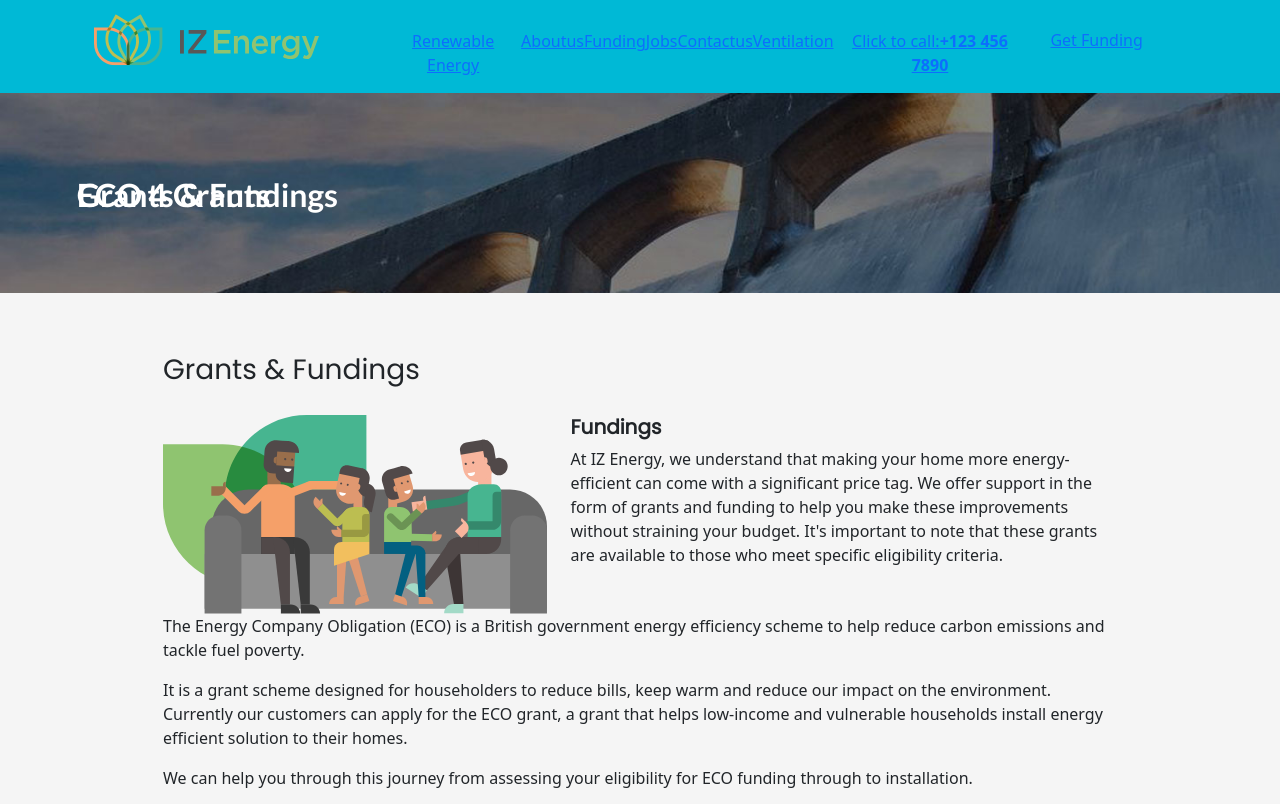
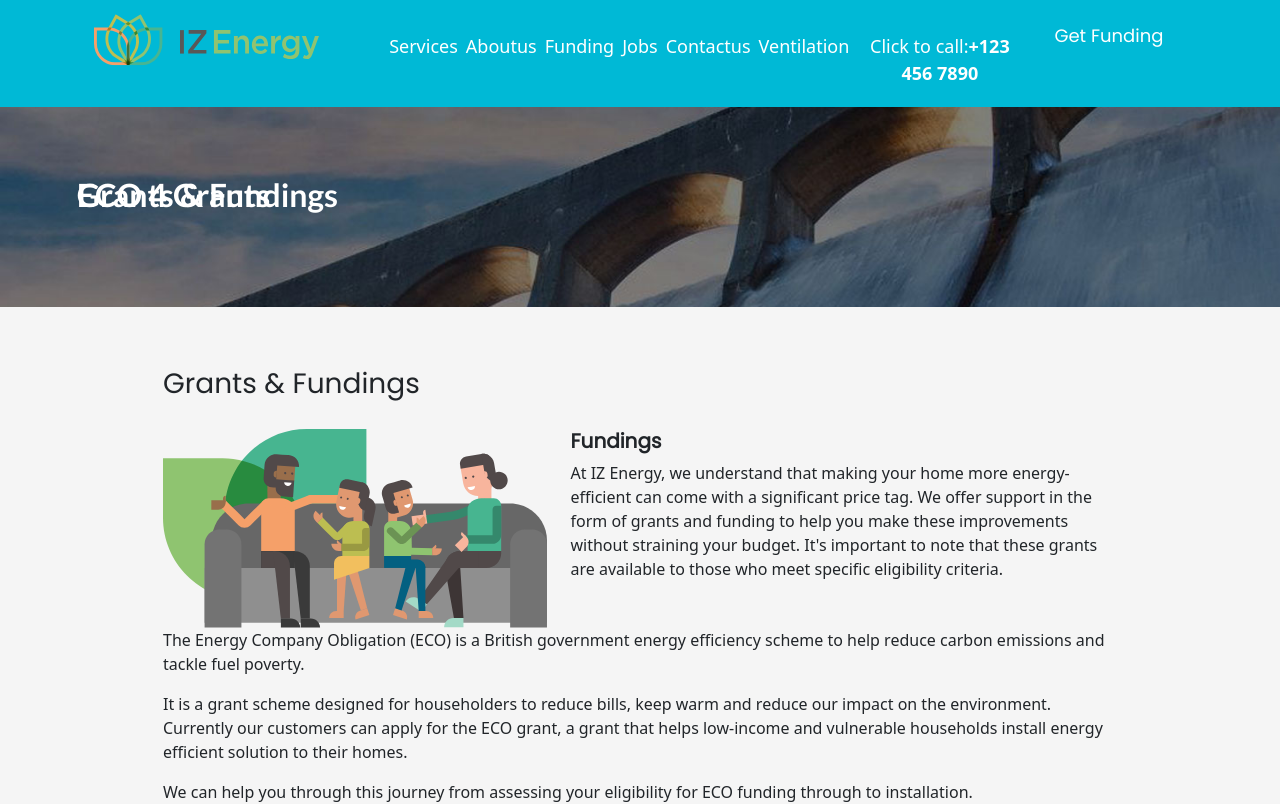
Before and after one commit to nithyasensri/energyiz, a React (Create React App) app: page /energyiz/funding in a window 1280 px wide. Shown: the top 804 px of the page. Built offline with nearby package versions, Linux system fonts and the light colour scheme.

Commit message:
Fixed bug/Added new feature

```diff
--- a/src/App.css
+++ b/src/App.css
@@ -39,7 +39,7 @@
   padding-left: 10px !important;
 }
 
-.list-col li {
+.list-col menu-a {
   margin-right: 5px;
   text-decoration: none !important;
   position: relative;
@@ -48,7 +48,7 @@
   font-family: font6;
 }
 
-.list-col li .dropdown-menu {
+.list-col menu-a .dropdown-menu {
   display: block;
   position: absolute;
   top: 100%;
@@ -66,14 +66,14 @@
 
 }
 
-.dropdown-menu li a, .submenu li a {
+.dropdown-menu menu-b, .submenu menu-c {
   color: #000 !important;
 }
 
 
 
 
-.list-col li:hover .dropdown-menu {
+.list-col men-a:hover .dropdown-menu {
   opacity: 1;
   transform: translateY(0);
   pointer-events: auto;
@@ -85,7 +85,7 @@
   padding-top: 18px;
 }
 
-.small-list li a {
+.small-list .men-d {
   text-decoration: none;
   color: #000;
   font-size: 18px;
@@ -94,7 +94,7 @@
 }
 
 
-.list-col li a, .small-list li a {
+.list-col .menu-a, .small-list .men-d {
   text-decoration: none;
   color: #fff;
   font-size: 18px;
@@ -102,21 +102,19 @@
   text-decoration: none !important;
 }
 
-.small-list li a {
+/* .small-list .men-d {
   text-decoration: none;
   color: #000;
   font-size: 18px;
   padding: 4px;
   text-decoration: none !important;
+} */
+
+.submenu menu-b {
+  list-style: none;
+  font-size: 15px;
 }
 
-.submenu li {
-  list-style: none;
-}
-
-.submenu li a {
-  font-size: 15px;
-}
 
 .logo {
   height: 80px;
@@ -138,7 +136,7 @@
   padding-top: 10px;
 }
 
-.funding a {
+.funding .men-d {
   background-color: rgba(250, 152, 15, 1);
   color: #fff !important;
   padding: 12px 22px 12px 26px !important;
@@ -152,7 +150,7 @@
   box-shadow: 8px 8px 0px 0px rgba(0, 0, 0, 1);
 }
 
-.funding a:hover {
+.funding:hover {
   transform: translateY(4px);
   box-shadow: 0 2px 4px rgba(0, 0, 0, 0.2);
 }
--- a/src/App.js
+++ b/src/App.js
@@ -32,8 +32,8 @@ function App() {
               <Routes>
                 <Route path="/" element={<Home />} />
                 <Route path="/renewable" element={<RenewablePage />} />
-                <Route path="/solarpv" element={<Solarpv/>} />
-                <Route path="/airsource" element={<Airsource/>} />
+                <Route path="/solarpv" element={<Solarpv />} />
+                <Route path="/airsource" element={<Airsource />} />
 
                 <Route path="/insulation" element={<Insulation/>}/>
                 <Route path="/underfloor" element={<Underinsulation/>}/>
--- a/src/components/Navigation.js
+++ b/src/components/Navigation.js
@@ -11,43 +11,43 @@ const Navigation = () => {
             <Col sm={12} md={11} className="text-center">
                 <Row>
                     <Col sm={12} md={3} className='logo'>
-                        <a href="/">
+                        <Link to="/" className=''>
                             <img src={logo} alt="logo" />
-                        </a>
+                        </Link>
                     </Col>
                     <Col sm={12} md={7}>
                         <nav className='menu'>
                             <ul className='list-col'>
-                                <Link className=''>Renewable Energy</Link>
+                                <Link className='menu-a men-a'>Services</Link>
                                 <ul className="dropdown-menu">
-                                    <Link to="/renewable" className=''>Renewable Energy</Link>
+                                    <Link to="/renewable" className='menu-b'>Renewable Energy</Link>
                                     <ul className='submenu'>
-                                        <Link to="/solarpv" className=''>SolarPv & Solar Batteries</Link>
-                                        <Link to="/airsource" className=''>Air Source Heat Pumps</Link>
+                                        <Link to="/solarpv" className='menu-c'>SolarPv & Solar Batteries</Link>
+                                        <Link to="/airsource" className='menu-c'>Air Source Heat Pumps</Link>
                                     </ul>
-                                    <Link to="/insulation" className=''>Insulation</Link>
+                                    <Link to="/insulation" className='menu-b'>Insulation</Link>
                                     <ul className='submenu'>
-                                        <Link to="/underfloor" className=''>Underfloor Insulation</Link>
-                                        <Link to="/wallinsulation" className=''>Wall Insulation</Link>
-                                        <Link to="/roofinsulation" className=''>Roof Insulation</Link>
+                                        <Link to="/underfloor" className='menu-c'>Underfloor Insulation</Link>
+                                        <Link to="/wallinsulation" className='menu-c'>Wall Insulation</Link>
+                                        <Link to="/roofinsulation" className='menu-c'>Roof Insulation</Link>
                                     </ul>
-                                    <Link to="/heating" className=''>Heating And Other Energy Solutions</Link>
+                                    <Link to="/heating" className='menu-a'>Heating And Other Energy Solutions</Link>
                                     <ul className='submenu'>
-                                        <Link to="/boiler" className=''>Boiler & Heater Controls</Link>
-                                        <Link to="/ventilation" className=''>Ventilation</Link>
+                                        <Link to="/boiler" className='menu-b'>Boiler & Heater Controls</Link>
+                                        <Link to="/ventilation" className='menu-b'>Ventilation</Link>
                                     </ul>
                                 </ul>
-                                <Link to="/aboutus" className=''>Aboutus</Link>
-                                <Link to="funding" className=''>Funding</Link>
-                                <Link to="/job" className=''>Jobs</Link>
-                                <Link to="/contact" className=''>Contactus</Link>
-                                <Link to="/ventilation" className=''>Ventilation</Link>
-                                <Link to="tel:+1234567890" className=''>Click to call:<b>+123 456 7890</b></Link>
+                                <Link to="/aboutus" className='menu-a'>Aboutus</Link>
+                                <Link to="funding" className='menu-a'>Funding</Link>
+                                <Link to="/job" className='menu-a'>Jobs</Link>
+                                <Link to="/contact" className='menu-a'>Contactus</Link>
+                                <Link to="/ventilation" className='menu-a'>Ventilation</Link>
+                                <Link to="tel:+1234567890" className='menu-a'>Click to call:<b>+123 456 7890</b></Link>
                             </ul>
                         </nav>
                     </Col>
                     <Col md={2} className='small-list'>
-                        <Link to="/funform" className='funding'>Get Funding</Link>
+                        <Link to="/funform" className='funding men-d'>Get Funding</Link>
                     </Col>
                 </Row>
             </Col >
```
